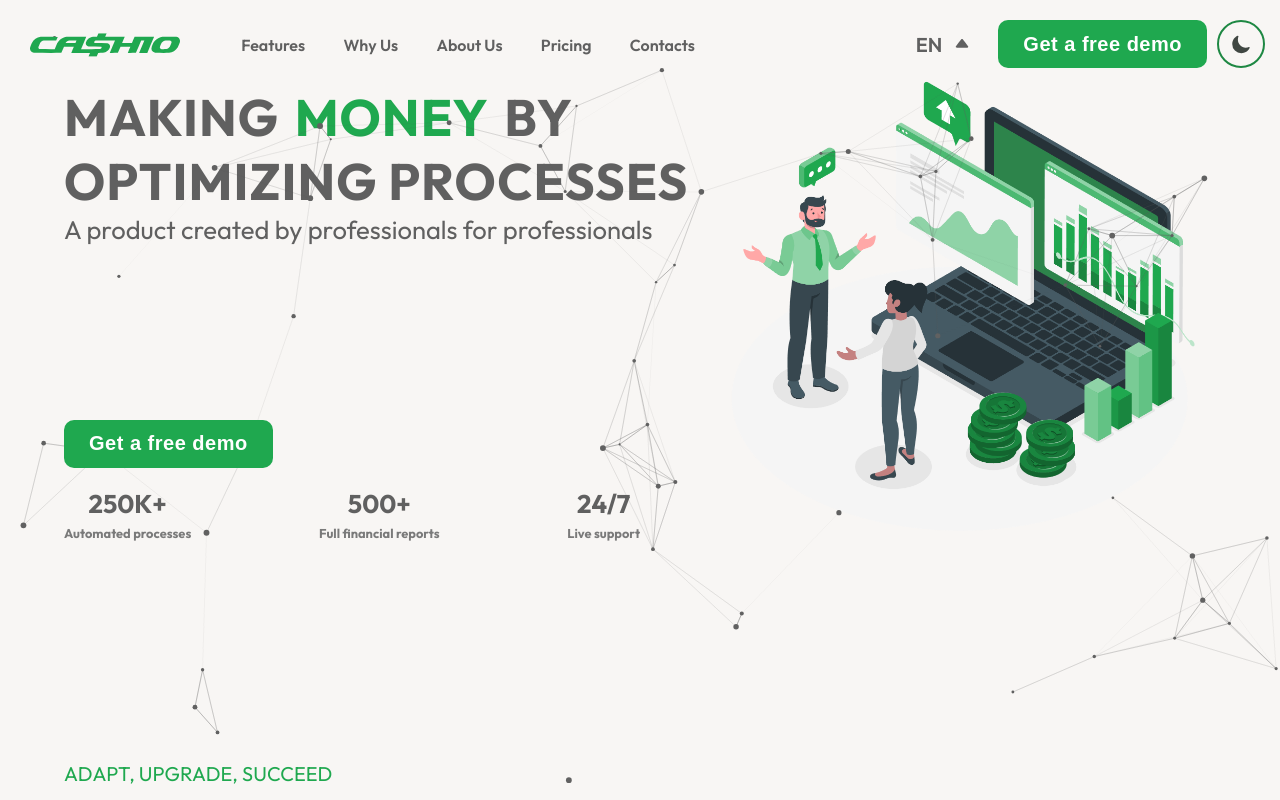
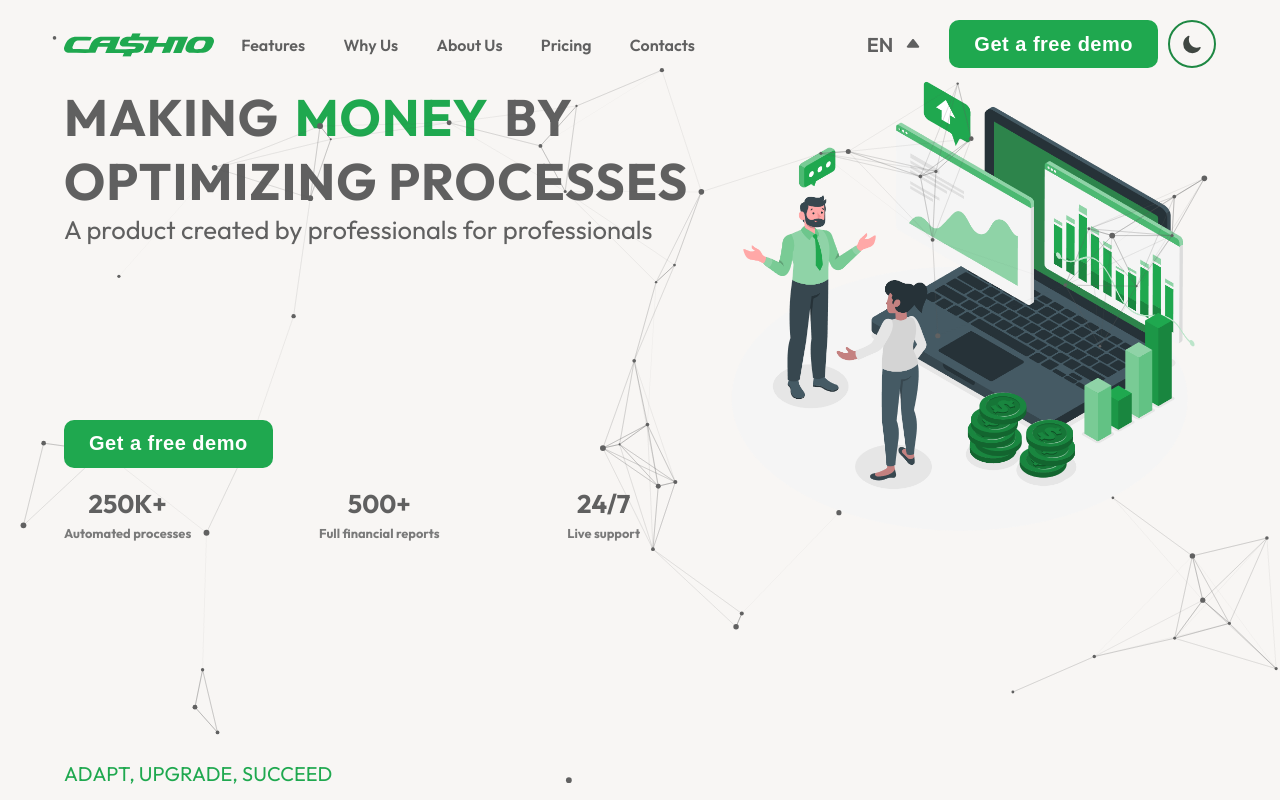
Before and after one commit to RevaGee/Cashio, a React (Create React App) app: page / in a window 1280 px wide. Shown: the top 800 px of the page. Built offline with nearby package versions, Linux system fonts and the light colour scheme.

Commit message:
corrected header styles

```diff
--- a/src/components/Header/styles.scss
+++ b/src/components/Header/styles.scss
@@ -23,13 +23,10 @@
 
 		.logo {
 			border-radius: 0.5vw;
-			padding: 15px;
 			cursor: pointer;
-			width: 125px;
-			height: 20px;
 			position: fixed;
-			left: 15px;
-			top: 10px;
+			left: 5%;
+			top: 25px;
 			color: #1FA84F;
 		}
 
@@ -80,7 +77,7 @@
 		position: fixed;
 		display: flex;
 		align-items: center;
-		right: 15px;
+		right: 5%;
 		top: 20px;
 		.demo {
 			transition: 0.8s all ease;
@@ -150,13 +147,10 @@
 		align-items: center;
 		.logo {
 			border-radius: 0.5vw;
-			padding: 15px;
 			cursor: pointer;
-			width: 125px;
-			height: 20px;
             position: fixed;
-            left: 15px;
-            top: 10px;
+            left: 5%;
+            top: 25px;
 		}
 		img {
 			width: 125px;
@@ -191,7 +185,7 @@
 		display: flex;
 		align-items: center;
         position: fixed;
-        right: 15px;
+        right: 5%;
         top: 20px;
 		.demo {
 			background: #1FA84F;
@@ -400,7 +394,6 @@ input[type='checkbox']:checked ~ .bar .middle {
 }
 @media(max-width: 1130px){
 	.nav__links{
-		margin-left: 110px !important;
 		li{
 			padding: 0 1vw !important;
 		}
@@ -421,7 +414,7 @@ input[type='checkbox']:checked ~ .bar .middle {
 @media(max-width: 992px){
 	.language{
 		position: fixed;
-		right: 50px;
+		right: 10%;
 		top: 25px
 	}
 
@@ -447,7 +440,7 @@ input[type='checkbox']:checked ~ .bar .middle {
 	.burger {
 		display: flex;
 		position: fixed;
-		right: 15px;
+		right: 5%;
 		top: 37px
 	}
 	.navigation {
```
